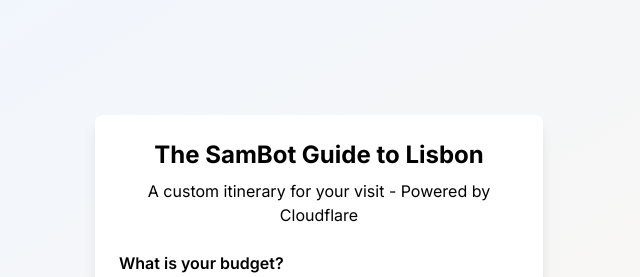
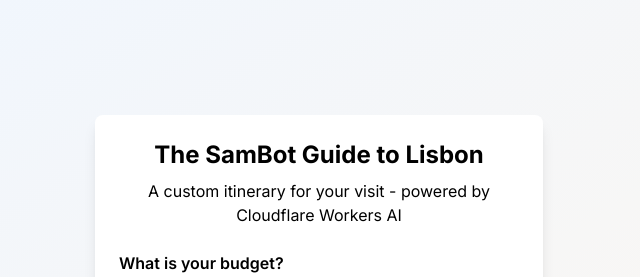
Before and after one commit to TownLake/lisbon-ai, a Next.js app: page / in a window 1280 px wide. Shown: the top 277 px of the page, without its empty margins (321-961 px from the left). Built offline with nearby package versions, Linux system fonts and the light colour scheme.

Commit message:
subtitle

```diff
--- a/app/page.js
+++ b/app/page.js
@@ -87,7 +87,7 @@
       <div className="absolute inset-0 bg-grid-slate-200 dark:bg-grid-slate-700 [mask-image:linear-gradient(0deg,white,rgba(255,255,255,0.6))] dark:[mask-image:linear-gradient(0deg,black,rgba(0,0,0,0.6))] -z-10"></div>
       <Card className="w-full max-w-md mb-6">
         <h1 className="text-2xl font-bold text-center mb-2 dark:text-white">The SamBot Guide to Lisbon</h1>
-        <p className="text-center mb-6 dark:text-gray-300">A custom itinerary for your visit - Powered by Cloudflare</p>
+        <p className="text-center mb-6 dark:text-gray-300">A custom itinerary for your visit - powered by Cloudflare Workers AI</p>
 
         {!itinerary ? (
           <div className="space-y-6">
```
